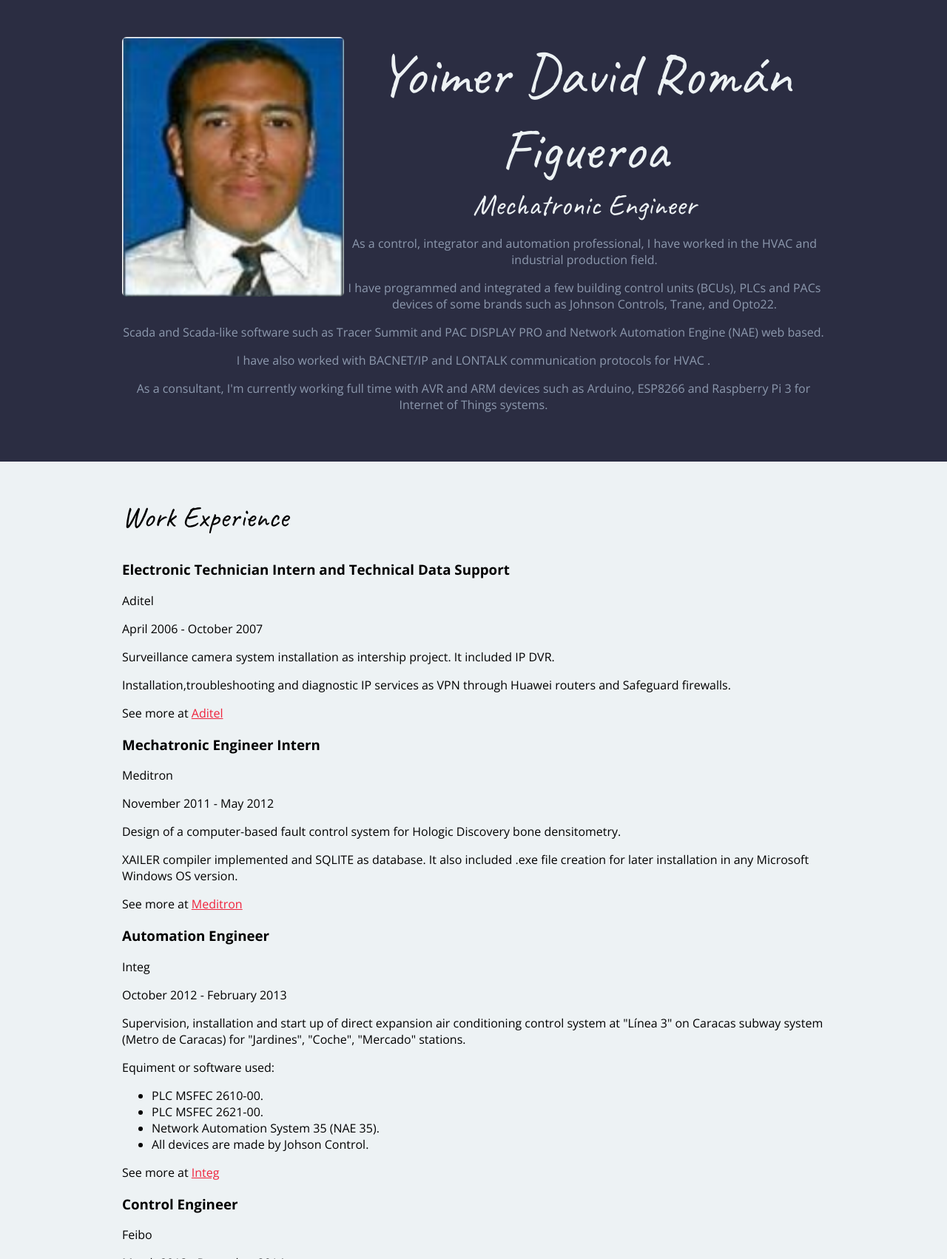
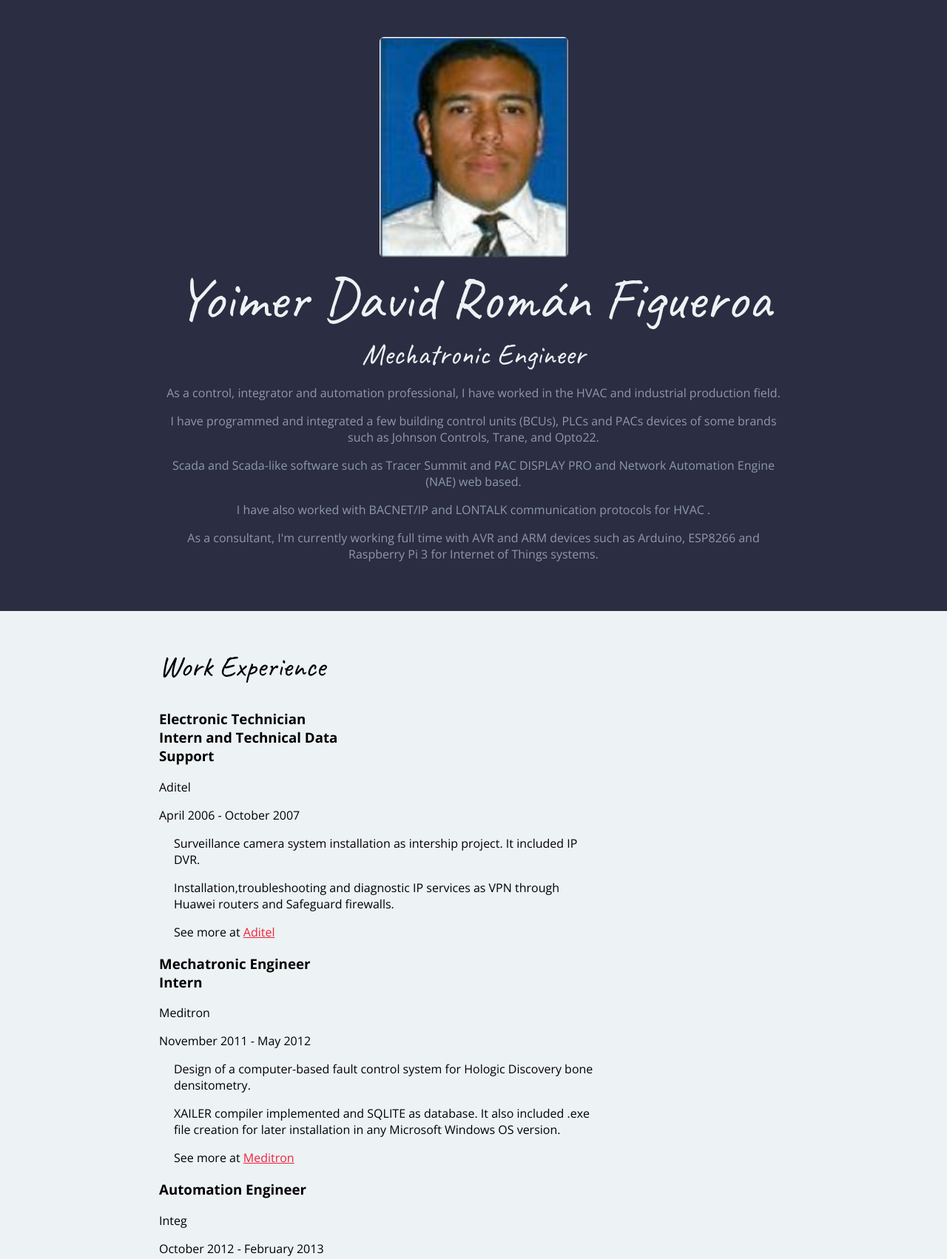
Before and after one commit to Yoimer/ccs1, a plain HTML site: page css-resume/index.html in a window 1280 px wide. Shown: the top 1702 px of the page at 74% size. Drawn offline with nearby package versions, Linux system fonts and the light colour scheme.

Commit message:
Practicing with colummns

```diff
--- a/css-resume/css/styles.css
+++ b/css-resume/css/styles.css
@@ -7,6 +7,15 @@
 
 /* Global syles
 ---------------------*/
+/* apply a natural box layout model to all elements, but allowing components to change */
+html {
+	box-sizing: border-box;
+}
+
+*, *:before, *:after {
+	box-sizing: inherit;
+}
+
 body {
 	font-family: 'Open Sans', sans-serif;
 	margin: 0; /*Removes white space around the whole page*/
@@ -44,6 +53,17 @@ a:hover {
 	overflow: auto;
 }
 
+.col-narrow {
+	width: 30%;
+	/*float: left;*/
+}
+
+.col-wide {
+	width: 70%;
+	/*float: left;*/
+	padding-left: 20px;
+}
+
 /*h2, p {
 	margin: 0; Removes space between sections
 }*/
@@ -57,10 +77,7 @@ header, footer {
 
 /* header */
 .profile-img {
-	width: 300px;
 	border-radius: 6px;
-	float: left;
-	margin-right;
 }
 
 header{
--- a/css-resume/index.html
+++ b/css-resume/index.html
@@ -14,7 +14,8 @@
     <header>
 		<div class="content-wrap">
 			<!--<img src="your-picture.jpg" alt="Your Name"> -->
-			<img class="profile-img" src="images/yoimer-roman.png" alt="Yoimer Román Picture">
+			<img class="profile-img col-narrow" src="images/yoimer-roman.png" alt="Yoimer Román Picture">
+			<div class="col-wide>">
 				<!-- <h1>Your Name</h1> -->
 				<h1>Yoimer David Román Figueroa</h1>
 				<!-- <h2>Job title or tagline</h2> -->
@@ -25,6 +26,7 @@
 				<p>Scada and Scada-like software such as Tracer Summit and PAC DISPLAY PRO and Network Automation Engine (NAE) web based.</p>
 				<p>I have also worked with BACNET/IP and LONTALK communication protocols for HVAC .</p>
 				<p>As a consultant, I'm currently working full time with AVR and ARM devices such as Arduino, ESP8266 and Raspberry Pi 3 for Internet of Things systems.</p>
+			</div>
 		</div>
     </header>
 
@@ -40,18 +42,21 @@
 				<p>Date at job</p> -->
 
 				<!-- Job Details: copy this whole block to add more jobs -->
+				<div class="col-narrow">
 					<h3>Electronic Technician Intern and Technical Data Support</h3>
 					<p>Aditel</p>
 					<p>April 2006 - October 2007</p>
+				</div>
 
 				<!-- Add as many paragraphs as you need.
 				<p>Job summary.</p> -->
 
 				<!-- Add as many paragraphs as you need. -->
+				<div class="col-wide">
 					<p>Surveillance camera system installation as intership project. It included IP DVR.</p>
 					<p>Installation,troubleshooting and diagnostic IP services as VPN through Huawei routers and Safeguard firewalls.</p>
 					<p>See more at <a href="http://www.aditel.com.ve" target="_blank">Aditel</a></p>
-
+				</div>
 				<!-- This list can be deleted if you don't want to use it.
 				<p>Optional list:</p>
 				<ul>
@@ -62,29 +67,35 @@
 				<!-- end of Job Details block. -->
 
 				<!-- Job Details: copy this whole block to add more jobs -->
+				<div class="col-narrow">
 					<h3>Mechatronic Engineer Intern</h3>
 					<p>Meditron</p>
 					<p>November 2011 - May 2012</p>
+				</div>
 
 				<!-- Add as many paragraphs as you need.
 				<p>Job summary.</p> -->
 
 				<!-- Add as many paragraphs as you need. -->
+				<div class="col-wide">
 					<p>Design of a computer-based fault control system for Hologic Discovery bone densitometry.</p>
 					<p>XAILER compiler implemented and SQLITE as database. It also included .exe file creation for later installation in any Microsoft Windows OS version.</p>
 					<p>See more at <a href="http://meditron.com.ve/" target="_blank">Meditron</a></p>
-
+				</div>
 
 
 				<!-- Job Details: copy this whole block to add more jobs -->
+				<div class="col-narrow">
 					<h3>Automation Engineer</h3>
 					<p>Integ</p>
 					<p>October 2012 - February 2013</p>
+				</div>
 
 				<!-- Add as many paragraphs as you need.
 				<p>Job summary.</p> -->
 
 				<!-- Add as many paragraphs as you need. -->
+				<div class="col-wide">
 					<p>Supervision, installation and start up of direct expansion air conditioning control system at "Línea 3" on Caracas subway system (Metro de Caracas) for "Jardines", "Coche", "Mercado" stations.</p>
 					<p>Equiment or software used:</p>
 					<ul>
@@ -94,17 +105,21 @@
 						<li>All devices are made by Johson Control.</li>
 					</ul>
 					<p>See more at <a href="http://www.integcr.com/home" target="_blank">Integ</a></p>
+				</div>
 
 
 				<!-- Job Details: copy this whole block to add more jobs -->
+				<div class="col-narrow">
 					<h3>Control Engineer</h3>
 					<p>Feibo</p>
 					<p>March 2013 - December 2014</p>
+				</div>
 
 				<!-- Add as many paragraphs as you need.
 				<p>Job summary.</p> -->
 
 				<!-- Add as many paragraphs as you need. -->
+				<div class="col-wide">
 					<p>Supervision, installation and start up of air handlers automation system by Trane at Elmor Laboratories in Guacara, Carabobo state and Sanitas Clinic and Santé Laboratories, both in Miranda State.</p>
 					<p>Key contributions:</p>
 					<ul>
@@ -124,15 +139,19 @@
 						<li>Scada-like software Tracer Summit for Microsoft Windows XP OS by Trane.</li>
 					</ul>
 					<p>See more at <a href="http://www.feibo.com.ve" target="_blank">Feibo</a></p>
+				</div>
 
 
 				<!-- Job Details: copy this whole block to add more jobs -->
+				<div class="col-narrow">
 					<h3>Automation Engineer</p></h3>
 					<p>Generación de Tecnología CA (GENTECA) </p>
 					<p>January 2015 - March 2016</p>
+				</div>
 
 				<!-- Add as many paragraphs as you need.
 				<p>Job summary.</p> -->
+				<div class="col-wide">
 					<p>Programming, installing, fixing and network configuration for automation test benches.</p>
 
 					<!-- Add as many paragraphs as you need. -->
@@ -153,14 +172,19 @@
 						<li>Scada-like used: PAC Display Professional by Opto22.</li>
 					</ul>
 					<p>See more at <a href="http://www.genteca.com.ve" target="_blank">Generación de Tecnología</a></p>
+				</div>
 
 				<!-- Job Details: copy this whole block to add more jobs -->
+
+				<div class="col-narrow">
 					<h3>Internet of Things Consultant</p></h3>
 					<p>NextWells USA - Venezuela </p>
 					<p>March 2016 - Present</p>
+				</div>
 
 				<!-- Add as many paragraphs as you need.
 				<p>Job summary.</p> -->
+				<div class="col-wide">
 					<p>Programming, testing, installing and connecting embedded AVR and ARM IoT devices to cloud systems</p>
 					<!-- Add as many paragraphs as you need. -->
 					<p>Key contributions:</p>
@@ -190,6 +214,7 @@
 						<li>Blynk and Thingspeak Iot Cloud platforms.</li>
 					</ul>
 					<p>See more at <a href="#" target="_blank">Web under construction</a></p>
+				</div>
 			</div>
         </section>
 
@@ -229,7 +254,6 @@
 				<a href="http://yourwebsite.com" target="_blank">yourwebsite.com</a>
 				<a href="#" target="_blank">Twitter</a>
 				<a href="#" target="_blank">LinkedIn</a>
-				<a href="#" target="_blank">Facebook</a>
 			</div>
 
 			<p>Copyright 2017 by Yoimer Román using Lynda.com CSS course</p>
```
Lines whose indentation alone changed are shown as unchanged.
